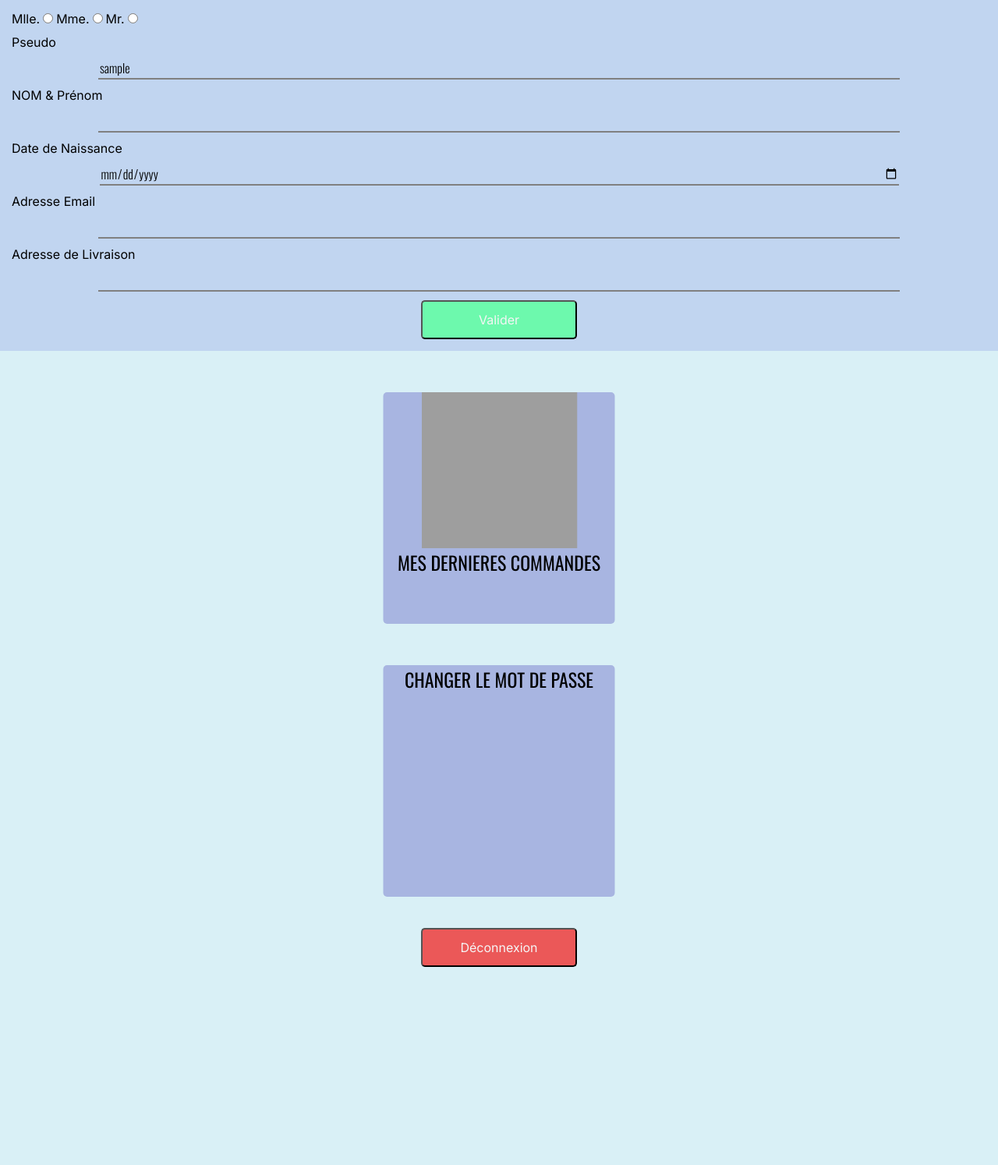
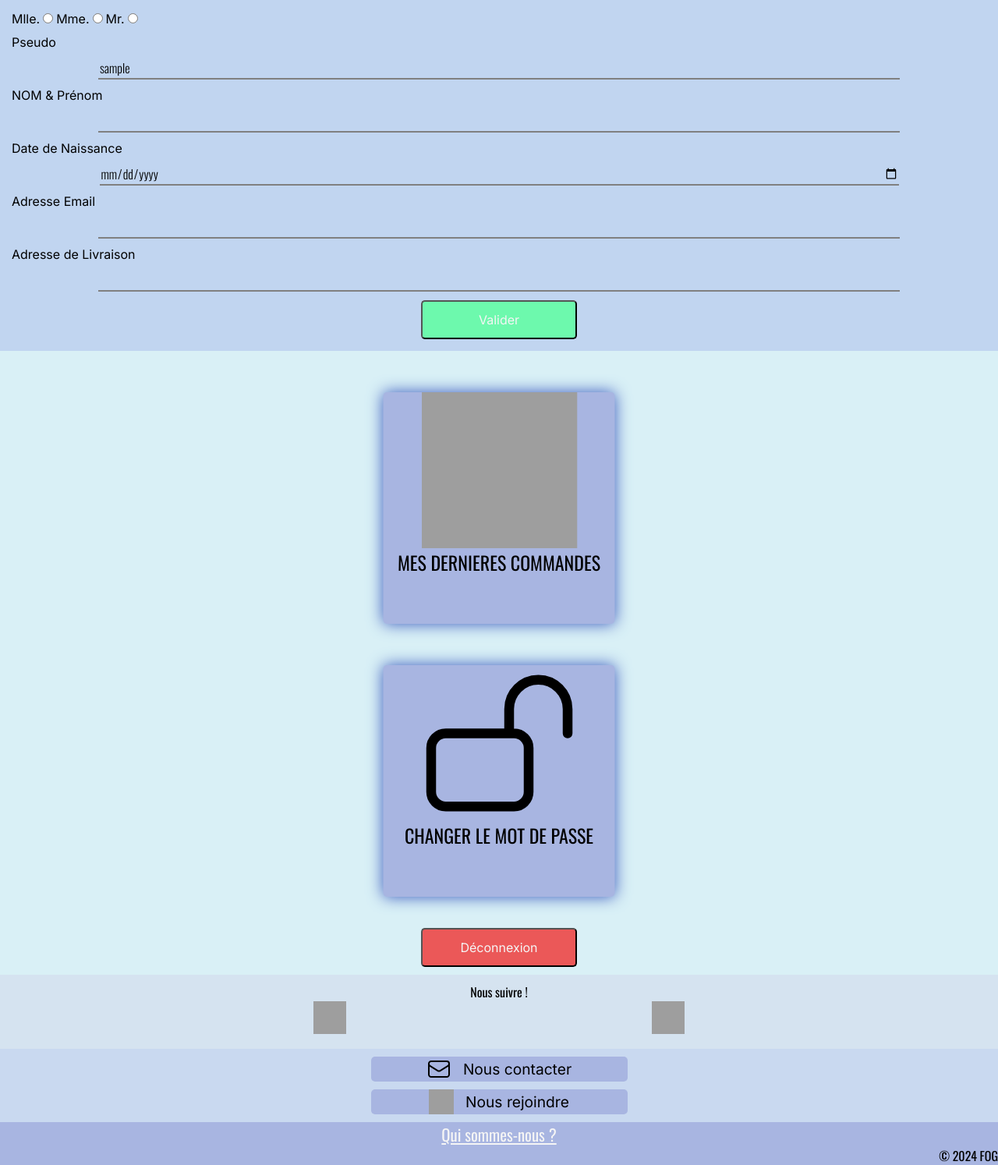
Before and after one commit to michael-zanaglia/boutique-en-ligne, a PHP site: page /profile.php in a window 1280 px wide. Shown: the part 178-1672 px from the top of the page at 78% size. Before the commit the page ends 1418 px from the top, so only its background shows below. Run offline with PHP 8.4, Linux system fonts and the light colour scheme; the visitor is signed in with stand-in values (Sample User, id 1); data that the repository does not hold is empty; grey boxes are pictures that could not be loaded.

Commit message:
footer + disconnect button

```diff
--- a/src/files/classes/user.php
+++ b/src/files/classes/user.php
@@ -26,7 +26,7 @@
             return $req -> fetch(PDO::FETCH_ASSOC);
         }
 
-        public function UpdateUser(int $id, string $pseudo, string $fullName, $birth, string $addr, string $mail){
+        public function UpdateUser(int $id, string $pseudo, string $fullName, $birth, string $addr, string $mail) {
             if($birth) {
                 $req = $this -> _db -> prepare("UPDATE user SET pseudo = ?, `nom & prenom` = ?, naissance = ?, address = ?, mail = ? WHERE id = ?");
                 $req -> execute([$pseudo, $fullName, $birth, $addr, $mail, $id]);
@@ -39,9 +39,13 @@
             } else {
                 return false;
             }
+        }
 
-
-
+        public function logoutUser(){
+            if(isset($_POST['deco'])){
+                session_destroy();
+                header("Location: connexion.html");
+            }
         }
     }
 
--- a/src/files/profile.php
+++ b/src/files/profile.php
@@ -5,18 +5,25 @@
 
     if(isset($_SESSION['user'])){
         $user = new User($_SESSION['user']);
+        // Valeurs pour mes inputs
         $res = $user -> getInformationUser();
         $id = $res['id'];
         $fullName = $res["nom & prenom"];
         $birth = $res["naissance"];
         $addr = $res["address"];
         $mail = $res["mail"];
-        if(!empty($_POST)){
+        // -----------------------
+        if(!empty($_POST['pseudo'])){
             $success = $user -> UpdateUser($id, $_POST['pseudo'], $_POST['fullName'], $_POST['birth'], $_POST['addr'], $_POST['mail']);
         }
     } else {
-        header("Location: error.php");
+        header("Location: connexion.html");
     }
+
+    $user -> logoutUser();
+
+
+
 
 
 ?>
@@ -102,9 +109,29 @@
         <h2>MES DERNIERES COMMANDES</h2>
     </div>
     <div class='centrer-relative case mdp'>
+        <svg xmlns="http://www.w3.org/2000/svg" fill="none" viewBox="0 0 24 24" stroke-width="1.5" stroke="currentColor" class="size-6 taille200">
+            <path stroke-linecap="round" stroke-linejoin="round" d="M13.5 10.5V6.75a4.5 4.5 0 1 1 9 0v3.75M3.75 21.75h10.5a2.25 2.25 0 0 0 2.25-2.25v-6.75a2.25 2.25 0 0 0-2.25-2.25H3.75a2.25 2.25 0 0 0-2.25 2.25v6.75a2.25 2.25 0 0 0 2.25 2.25Z" />
+        </svg>
         <h2>CHANGER LE MOT DE PASSE</h2>
     </div>
-    <button class='centrer-relative btn-rouge'>Déconnexion</button>
+    <form method="post"><button class='centrer-relative btn-rouge' type='submit' name='deco'>Déconnexion</button></form>
+    <footer>
+        <div class='footer1'>
+            <p>Nous suivre !</p>
+            <div>
+                <a href="#"><img class='Xicon' src="../asset/Xicon.png" alt="X-icon"></a>
+                <a href="#"><img class='taille42' src="../asset/Instaicon.png" alt="instagram-icon"></a>
+            </div>
+        </div>
+        <div class='footer2'>
+            <button><svg class="taille32" xmlns="http://www.w3.org/2000/svg" fill="none" viewBox="0 0 24 24" stroke-width="1.5" stroke="currentColor" class="size-6"><path stroke-linecap="round" stroke-linejoin="round" d="M21.75 6.75v10.5a2.25 2.25 0 0 1-2.25 2.25h-15a2.25 2.25 0 0 1-2.25-2.25V6.75m19.5 0A2.25 2.25 0 0 0 19.5 4.5h-15a2.25 2.25 0 0 0-2.25 2.25m19.5 0v.243a2.25 2.25 0 0 1-1.07 1.916l-7.5 4.615a2.25 2.25 0 0 1-2.36 0L3.32 8.91a2.25 2.25 0 0 1-1.07-1.916V6.75" /></svg>Nous contacter</button>
+            <button><img class="taille32" src="../asset/handshake.png" alt="handshake-icon">Nous rejoindre</button>
+        </div>
+        <div class='footer3'>
+            <a href="#"><p>Qui sommes-nous ?</p></a>
+            <p class='copyright'>© 2024 FOG</p>
+        </div>
+    </footer>
     <script src='js/profile.js'></script>
 </body>
 </html>
--- a/src/files/styles/profile.css
+++ b/src/files/styles/profile.css
@@ -71,6 +71,7 @@ h1, h2 {
     flex-direction: column;
     justify-content: flex-start;
     align-items: center;
+    box-shadow: 0px 0px 20px #3857bd;
 }
 
 .centrer-relative {
@@ -82,4 +83,5 @@ h1, h2 {
 .btn-rouge {
     margin-top: 40px;
     margin-bottom: 10px;
+    cursor: pointer;
 }
--- a/src/files/styles/style.css
+++ b/src/files/styles/style.css
@@ -37,6 +37,11 @@ body {
     height: 32px;
 }
 
+.taille42 {
+    width: 42px;
+    height: 42px;
+}
+
 .taille200 {
     width: 200px;
     height: 200px;
@@ -52,7 +57,7 @@ nav, ul, li {
     list-style: none;
 }
 
-h1 {
+h1{
     font-family: "Oswald", sans-serif;
     font-optical-sizing: auto;
     font-style: normal;
@@ -101,6 +106,72 @@ label, button {
     font-size: 1em;
 }
 
+footer p {
+    font-family: "Oswald", sans-serif;
+    font-optical-sizing: auto;
+    font-style: normal;
+    font-size: 1em;
+    font-weight: 400;
+    text-align: center;
+}
+
+.footer1 {
+    background-color: #D5E3F0;
+    height: 75px;
+    padding: 10px;
+}
+
+.footer2 {
+    background-color: #C9D9F0;
+    display: flex;
+    flex-direction: column;
+    justify-content: center;
+    align-items: center;
+    gap: 10px;
+    padding: 10px;
+}
+.footer2 button {
+    width: 329px;
+    height: 32px;
+    background-color: #A8B5E1;
+    border-radius: 5px;
+    border: none;
+    display: flex;
+    justify-content: center;
+    align-items: center;
+    gap: 15px;
+    cursor: pointer;
+    font-size: 1.2rem;
+}
+
+.footer3 {
+    background-color: #A8B5E1;
+}
+
+.footer1 div {
+    display: flex;
+    justify-content: space-evenly;
+    align-items: center;
+}
+
+.footer3 a {
+    color: whitesmoke;
+    font-size: 1.3em;
+}
+
+.Xicon {
+    width: 42px;
+    height: 42px;
+}
+
+.copyright{
+    text-align: end;
+}
+
+
+
+
+
 @media only screen and (min-width: 812px){
     .marge {
         top: 30%;
```
Also changed, not shown: src/files/acceuil.php (+8 -4 lines), src/asset/Instaicon.png, src/asset/Xicon.png.
